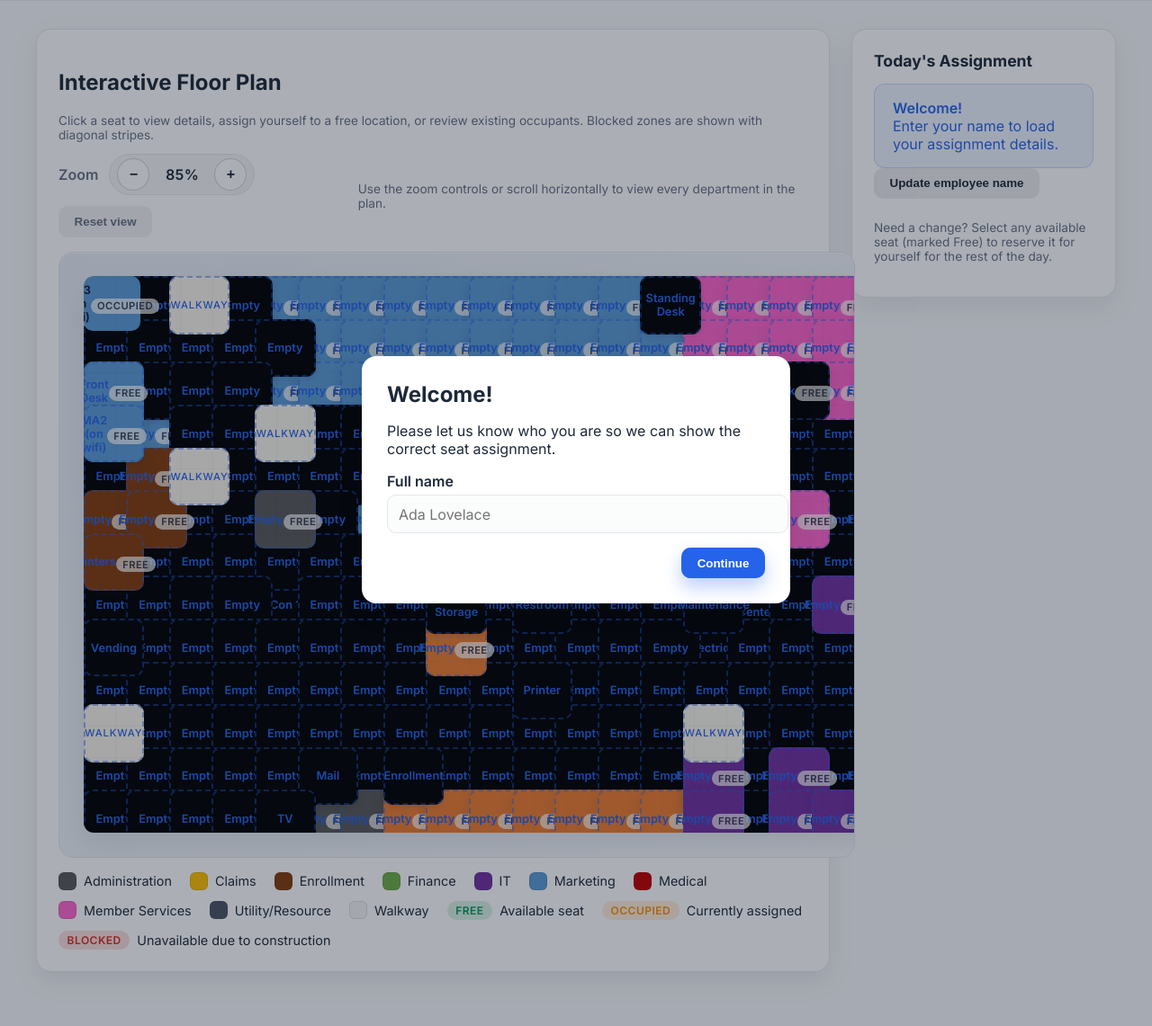
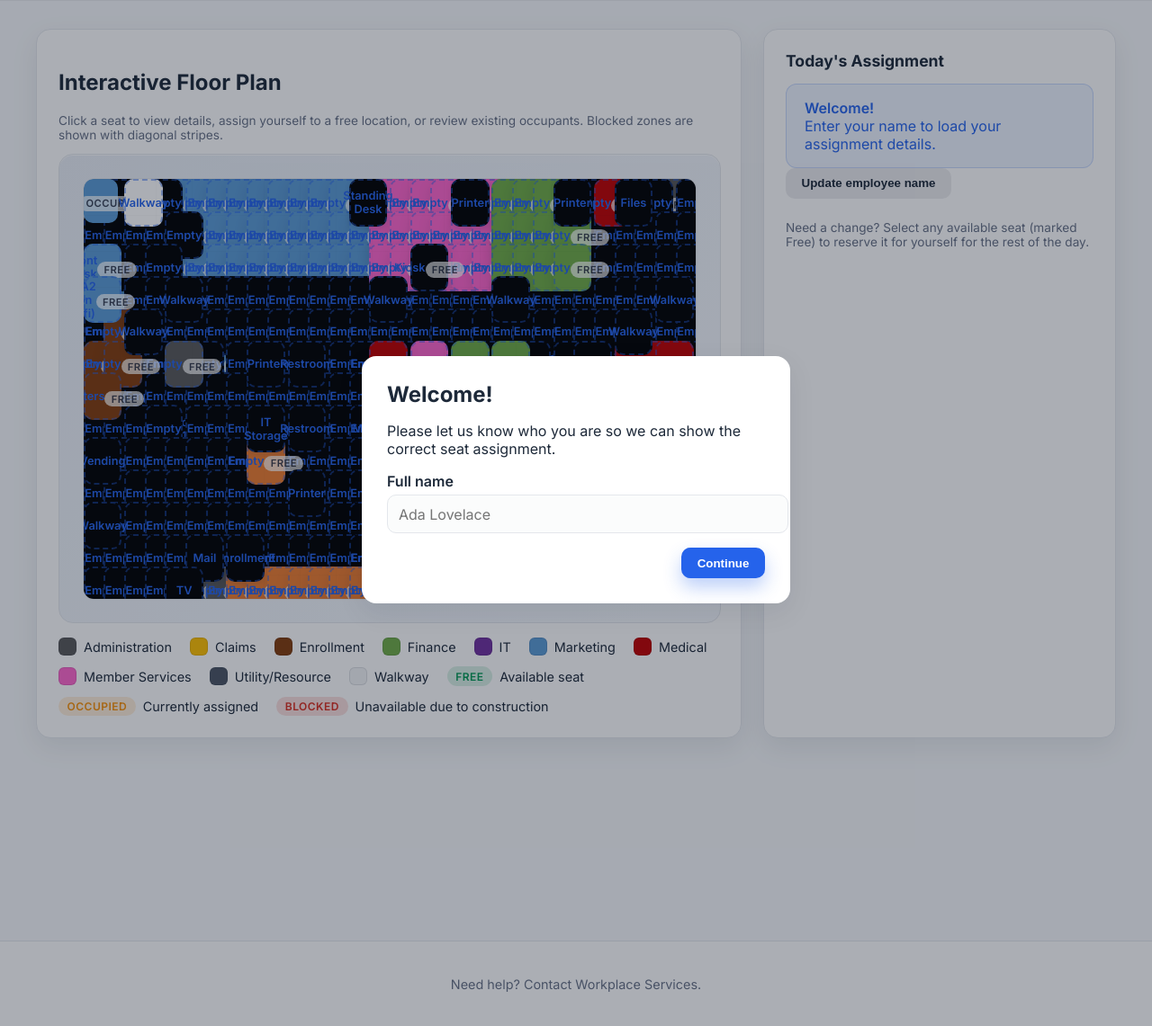
Before and after one commit to miles-howell/Window-Works, a Django app: page / in a window 1280 px wide. Shown: the part 74-1215 px from the top of the page at 90% size. Run offline with Django 5.2, Linux system fonts and the light colour scheme; data comes from the database, SQL or seed files in the repository; tables that the repository leaves empty hold one stand-in row (values such as "Sample post"); parts of the project's set-up code (start-up, migrations or seed data) failed here and were passed over.

Commit message:
Revert "Merge pull request #3 from miles-howell/codex/improve-canvas-layout-and-fix-walkway-colors"
This reverts commit b3427f8b2253d4e387345581f9840d8ead05db59, reversing
changes made to 1f1348e98b335a10341edcb680cdc1bb0fd700f8.

```diff
--- a/static/css/styles.css
+++ b/static/css/styles.css
@@ -105,8 +105,7 @@ body {
 
 @media (min-width: 1024px) {
   .grid-two {
-    grid-template-columns: minmax(0, 3fr) minmax(260px, 1fr);
-    align-items: start;
+    grid-template-columns: 2fr 1fr;
   }
 }
 
@@ -146,106 +145,39 @@ body {
 
 .floorplan-card {
   position: relative;
+  overflow: hidden;
 }
 
 .floorplan-wrapper {
-  display: flex;
-  flex-direction: column;
-  gap: 1rem;
-}
-
-.floorplan-controls {
-  display: flex;
-  flex-direction: column;
-  gap: 0.75rem;
-}
-
-@media (min-width: 768px) {
-  .floorplan-controls {
-    flex-direction: row;
-    align-items: center;
-    justify-content: space-between;
-  }
-}
-
-.zoom-controls {
-  display: flex;
-  align-items: center;
-  gap: 0.75rem;
-  flex-wrap: wrap;
-}
-
-.zoom-label {
-  font-weight: 600;
-  color: var(--muted);
-}
-
-.zoom-buttons {
-  display: inline-flex;
-  align-items: center;
-  gap: 0.5rem;
-  padding: 0.25rem 0.5rem;
-  border: 1px solid var(--border);
-  border-radius: 999px;
-  background: rgba(15, 23, 42, 0.04);
-}
-
-.zoom-buttons .button {
-  background: rgba(255, 255, 255, 0.9);
-  border: 1px solid rgba(148, 163, 184, 0.45);
-  box-shadow: none;
-  color: var(--text);
-}
-
-.zoom-buttons .button:hover {
-  background: rgba(37, 99, 235, 0.12);
-  color: var(--accent);
-}
-
-.zoom-level {
-  min-width: 3.5rem;
-  text-align: center;
-  font-variant-numeric: tabular-nums;
-  font-weight: 600;
-  color: var(--text);
-}
-
-.layout-tip {
-  margin: 0;
-}
-
-.floorplan-viewport {
   position: relative;
   width: 100%;
-  min-height: 560px;
-  max-height: min(80vh, 780px);
-  overflow: auto;
+  aspect-ratio: 30 / 13;
+  min-height: 520px;
+  max-width: 1400px;
+  margin: 0 auto;
   border-radius: 16px;
   background: linear-gradient(135deg, #e9eef6, #f8fbff);
   border: 1px solid var(--border);
   box-shadow: inset 0 1px 0 rgba(255, 255, 255, 0.8);
-  padding: clamp(1rem, 2vw, 2rem);
 }
 
 .floorplan-canvas {
-  --floorplan-unit: 56px;
-  position: relative;
+  position: absolute;
+  inset: 0;
+  margin: clamp(1rem, 2vw, 2rem);
   border-radius: 12px;
-  background: rgba(255, 255, 255, 0.9);
+  background: rgba(255, 255, 255, 0.85);
   border: 1px solid var(--border);
   overflow: hidden;
-  width: calc(var(--floorplan-unit) * 30);
-  height: calc(var(--floorplan-unit) * 13);
-  box-shadow: 0 12px 30px rgba(15, 23, 42, 0.08);
 }
 
 .floorplan-canvas::after {
   content: "";
   position: absolute;
   inset: 0;
-  background-image: linear-gradient(90deg, rgba(15, 23, 42, 0.04) 1px, transparent 1px),
-    linear-gradient(rgba(15, 23, 42, 0.04) 1px, transparent 1px);
-  background-size: calc(var(--floorplan-unit) * 0.75) calc(var(--floorplan-unit) * 0.75);
+  background-image: linear-gradient(90deg, rgba(0, 0, 0, 0.02) 1px, transparent 1px),
+    linear-gradient(rgba(0, 0, 0, 0.02) 1px, transparent 1px);
+  background-size: 40px 40px;
   pointer-events: none;
 }
 
@@ -269,25 +201,6 @@ body {
   cursor: default;
   box-shadow: 0 2px 6px rgba(15, 23, 42, 0.12);
   border: none;
-}
-
-.desk.walkway {
-  background: #f8f4eb;
-  border: 1px solid rgba(148, 163, 184, 0.35);
-  box-shadow: inset 0 1px 0 rgba(255, 255, 255, 0.7);
-  color: #475467;
-  font-weight: 500;
-}
-
-.desk.walkway:hover {
-  transform: none;
-  box-shadow: inset 0 1px 0 rgba(255, 255, 255, 0.7);
-}
-
-.desk.walkway .walkway-label {
-  text-transform: uppercase;
-  letter-spacing: 0.08em;
-  font-size: 0.7rem;
 }
 
 .desk:hover {
@@ -432,25 +345,6 @@ body {
   font-weight: 600;
   cursor: pointer;
   transition: transform 0.2s ease, box-shadow 0.2s ease;
-}
-
-.button.icon {
-  padding: 0.35rem;
-  width: 2.25rem;
-  height: 2.25rem;
-  border-radius: 50%;
-  font-size: 1rem;
-  line-height: 1;
-}
-
-.button.subtle {
-  background: rgba(15, 23, 42, 0.06);
-  color: var(--muted);
-}
-
-.button.subtle:hover {
-  background: rgba(37, 99, 235, 0.08);
-  color: var(--accent);
 }
 
 .button.primary {
--- a/static/js/floorplan.js
+++ b/static/js/floorplan.js
@@ -9,11 +9,6 @@
   desks.forEach((desk) => deskMap.set(desk.identifier, desk));
 
   const floorplanCanvas = document.getElementById("floorplan-canvas");
-  const floorplanViewport = document.getElementById("floorplan-viewport");
-  const zoomOutButton = document.getElementById("zoom-out");
-  const zoomInButton = document.getElementById("zoom-in");
-  const zoomResetButton = document.getElementById("zoom-reset");
-  const zoomLevelDisplay = document.getElementById("zoom-level");
   const nameModal = document.getElementById("name-modal");
   const deskModal = document.getElementById("desk-modal");
   const deskModalContent = document.getElementById("desk-modal-content");
@@ -33,100 +28,6 @@
 
   let currentUserName = localStorage.getItem("workspaceEmployeeName") || "";
   let highlightedDeskId = null;
-  const BASE_FLOORPLAN_UNIT = 56;
-  const MIN_ZOOM = 0.6;
-  const MAX_ZOOM = 1.4;
-  const ZOOM_STEP = 0.1;
-  const DEFAULT_ZOOM = 0.85;
-  let zoomLevel = parseFloat(localStorage.getItem("floorplanZoom") || `${DEFAULT_ZOOM}`);
-  if (Number.isNaN(zoomLevel)) {
-    zoomLevel = DEFAULT_ZOOM;
-  }
-  zoomLevel = Math.min(MAX_ZOOM, Math.max(MIN_ZOOM, zoomLevel));
-
-  function applyZoom(preserveCenter = true) {
-    if (!floorplanCanvas) {
-      return;
-    }
-    let centerXRatio = 0.5;
-    let centerYRatio = 0.5;
-    let previousWidth = 0;
-    let previousHeight = 0;
-    if (preserveCenter && floorplanViewport) {
-      previousWidth = floorplanCanvas.offsetWidth;
-      previousHeight = floorplanCanvas.offsetHeight;
-      if (previousWidth > 0) {
-        centerXRatio =
-          (floorplanViewport.scrollLeft + floorplanViewport.clientWidth / 2) / previousWidth;
-      }
-      if (previousHeight > 0) {
-        centerYRatio =
-          (floorplanViewport.scrollTop + floorplanViewport.clientHeight / 2) / previousHeight;
-      }
-    }
-
-    floorplanCanvas.style.setProperty("--floorplan-unit", `${BASE_FLOORPLAN_UNIT * zoomLevel}px`);
-    if (zoomLevelDisplay) {
-      zoomLevelDisplay.textContent = `${Math.round(zoomLevel * 100)}%`;
-    }
-    localStorage.setItem("floorplanZoom", zoomLevel.toFixed(2));
-
-    if (preserveCenter && floorplanViewport && previousWidth > 0 && previousHeight > 0) {
-      const newWidth = floorplanCanvas.offsetWidth;
-      const newHeight = floorplanCanvas.offsetHeight;
-      floorplanViewport.scrollLeft = Math.max(
-        0,
-        newWidth * centerXRatio - floorplanViewport.clientWidth / 2,
-      );
-      floorplanViewport.scrollTop = Math.max(
-        0,
-        newHeight * centerYRatio - floorplanViewport.clientHeight / 2,
-      );
-    }
-  }
-
-  function setZoom(level) {
-    const clamped = Math.min(MAX_ZOOM, Math.max(MIN_ZOOM, level));
-    if (Math.abs(clamped - zoomLevel) < 0.005) {
-      return;
-    }
-    zoomLevel = clamped;
-    applyZoom(true);
-  }
-
-  function changeZoom(delta) {
-    setZoom(parseFloat((zoomLevel + delta).toFixed(2)));
-  }
-
-  if (zoomOutButton) {
-    zoomOutButton.addEventListener("click", () => {
-      changeZoom(-ZOOM_STEP);
-    });
-  }
-  if (zoomInButton) {
-    zoomInButton.addEventListener("click", () => {
-      changeZoom(ZOOM_STEP);
-    });
-  }
-  if (zoomResetButton) {
-    zoomResetButton.addEventListener("click", () => {
-      setZoom(DEFAULT_ZOOM);
-    });
-  }
-  if (floorplanViewport) {
-    floorplanViewport.addEventListener(
-      "wheel",
-      (event) => {
-        if (!event.ctrlKey) {
-          return;
-        }
-        event.preventDefault();
-        const delta = event.deltaY > 0 ? -ZOOM_STEP : ZOOM_STEP;
-        changeZoom(delta);
-      },
-      { passive: false },
-    );
-  }
 
   function showModal(modal) {
     modal.classList.remove("hidden");
@@ -186,10 +87,6 @@
   }
 
   function highlightDesk(identifier) {
-    if (!floorplanCanvas) {
-      highlightedDeskId = identifier;
-      return;
-    }
     if (highlightedDeskId && deskMap.has(highlightedDeskId)) {
       const oldDesk = floorplanCanvas.querySelector(`[data-desk-id="${highlightedDeskId}"]`);
       if (oldDesk) {
@@ -205,81 +102,63 @@
     }
   }
 
-  function applyDeskStyles(element, desk, isNew = false) {
-    const identifier = desk.identifier || "";
-    const isWalkway = desk.department === "Walkway" || identifier.startsWith("walkway");
-    const isAssignable = desk.is_assignable !== false && !isWalkway;
-    if (isNew) {
-      element.className = "desk";
+  function renderDeskElement(desk) {
+    const element = document.createElement("div");
+    element.className = `desk ${desk.status}`;
+    element.style.left = desk.style.left;
+    element.style.top = desk.style.top;
+    element.style.width = desk.style.width;
+    element.style.height = desk.style.height;
+    const isAssignable = desk.is_assignable !== false;
+    if (!isAssignable) {
+      element.classList.add("non-assignable");
     }
-    element.classList.remove("free", "occupied", "blocked");
-    element.classList.add(desk.status);
-    element.classList.toggle("non-assignable", !isAssignable);
-    element.classList.toggle("walkway", isWalkway);
-
-    if (desk.status === "blocked" || isWalkway) {
+    if (desk.status === "blocked") {
       element.style.background = "";
     } else {
       const fillColor = desk.fill_color || desk.department_color;
       element.style.background = fillColor;
     }
-
-    const statusLabel =
-      desk.status === "free" ? "Free" : desk.status === "blocked" ? "Blocked" : "Occupied";
-    if (isWalkway) {
-      element.innerHTML = `<div class="walkway-label">${desk.label}</div>`;
-    } else {
-      element.innerHTML = `
-        <div>${desk.label}</div>
-        ${isAssignable ? `<div class="status-pill">${statusLabel}</div>` : ""}
-      `;
-    }
-
-    if (!isAssignable || isWalkway) {
-      element.style.cursor = "default";
-    } else {
-      element.style.cursor = "";
-    }
-
-    return { isAssignable, isWalkway };
-  }
-
-  function renderDeskElement(desk) {
-    if (!floorplanCanvas) {
-      return null;
-    }
-    const element = document.createElement("div");
-    element.style.left = desk.style.left;
-    element.style.top = desk.style.top;
-    element.style.width = desk.style.width;
-    element.style.height = desk.style.height;
     element.dataset.deskId = desk.identifier;
-    const { isAssignable } = applyDeskStyles(element, desk, true);
+    const statusLabel = desk.status === "free" ? "Free" : desk.status === "blocked" ? "Blocked" : "Occupied";
+    element.innerHTML = `
+      <div>${desk.label}</div>
+      ${isAssignable ? `<div class="status-pill">${statusLabel}</div>` : ""}
+    `;
     if (isAssignable) {
       element.addEventListener("click", () => {
         openDeskModal(desk.identifier);
       });
+    } else {
+      element.style.cursor = "default";
     }
     floorplanCanvas.appendChild(element);
     return element;
   }
 
   function refreshDeskElement(desk) {
-    if (!floorplanCanvas) {
-      return;
-    }
     const element = floorplanCanvas.querySelector(`[data-desk-id="${desk.identifier}"]`);
     if (!element) {
       renderDeskElement(desk);
       return;
     }
-    applyDeskStyles(element, desk, false);
+    element.className = `desk ${desk.status}`;
+    const isAssignable = desk.is_assignable !== false;
+    element.classList.toggle("non-assignable", !isAssignable);
+    if (desk.status === "blocked") {
+      element.style.background = "";
+    } else {
+      const fillColor = desk.fill_color || desk.department_color;
+      element.style.background = fillColor;
+    }
+    const statusLabel = desk.status === "free" ? "Free" : desk.status === "blocked" ? "Blocked" : "Occupied";
+    element.innerHTML = `
+      <div>${desk.label}</div>
+      ${isAssignable ? `<div class="status-pill">${statusLabel}</div>` : ""}
+    `;
   }
 
   function renderFloorplan() {
-    if (!floorplanCanvas) {
-      return;
-    }
     floorplanCanvas.innerHTML = "";
     deskMap.forEach((desk) => {
       renderDeskElement(desk);
@@ -469,7 +348,6 @@
     }
   });
 
-  applyZoom(false);
   renderFloorplan();
   initNameModal();
   loadAssignmentInfo();
--- a/templates/floorplan/index.html
+++ b/templates/floorplan/index.html
@@ -12,27 +12,7 @@
         </p>
       </div>
       <div class="floorplan-wrapper">
-        <div class="floorplan-controls">
-          <div class="zoom-controls" role="group" aria-label="Zoom controls">
-            <span class="zoom-label">Zoom</span>
-            <div class="zoom-buttons">
-              <button type="button" class="button icon" id="zoom-out" aria-label="Zoom out">
-                &minus;
-              </button>
-              <span id="zoom-level" class="zoom-level">100%</span>
-              <button type="button" class="button icon" id="zoom-in" aria-label="Zoom in">
-                +
-              </button>
-            </div>
-            <button type="button" class="button subtle" id="zoom-reset">Reset view</button>
-          </div>
-          <p class="note-text layout-tip">
-            Use the zoom controls or scroll horizontally to view every department in the plan.
-          </p>
-        </div>
-        <div class="floorplan-viewport" id="floorplan-viewport">
-          <div class="floorplan-canvas" id="floorplan-canvas"></div>
-        </div>
+        <div class="floorplan-canvas" id="floorplan-canvas"></div>
       </div>
       <div class="legend">
         {% for department in departments %}
```
